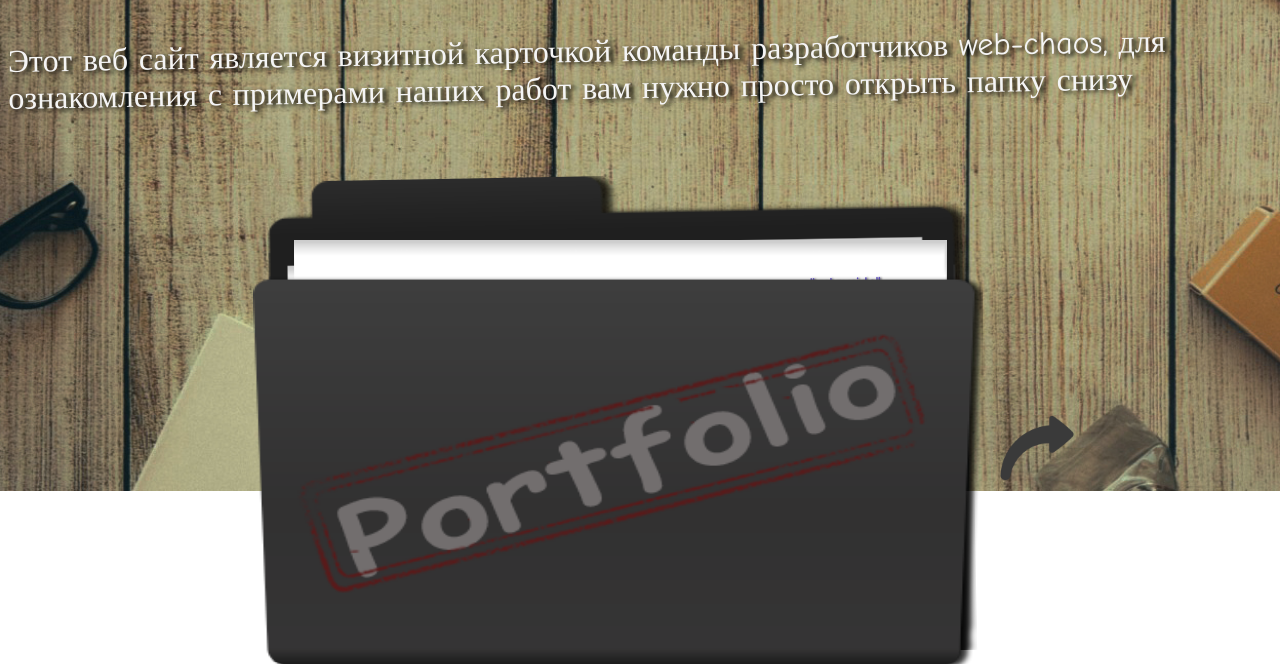
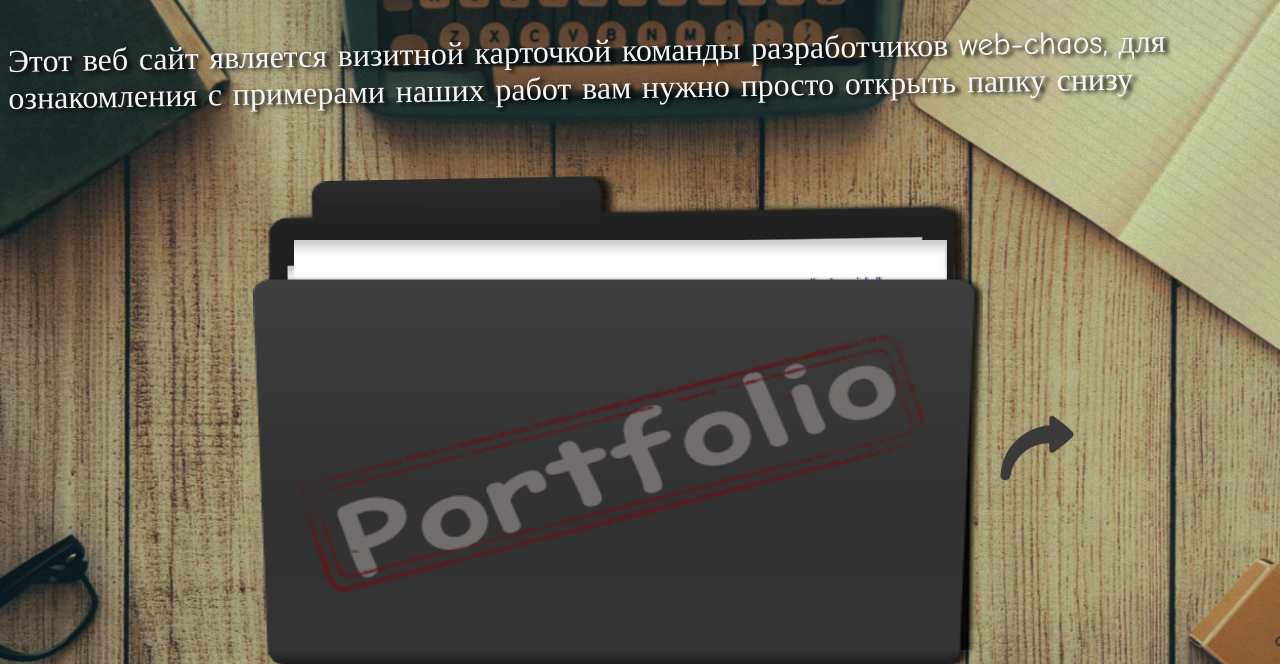
Before and after one commit to webchaos/webchaos-github.io, a plain HTML site: page index.html in a window 1280 px wide. Shown: the top 664 px of the page. Drawn offline with Linux system fonts and the light colour scheme.

Commit message:
Update css.css

```diff
--- a/css.css
+++ b/css.css
@@ -52,7 +52,7 @@ html{
 	}
 
 body{
-	background: 0% 50% url("images/img.jpg") no-repeat;
+	background: url("images/img.jpg") no-repeat;
 	background-size: 100% auto;
 	overflow: hidden;
 	padding; 0%;
```
